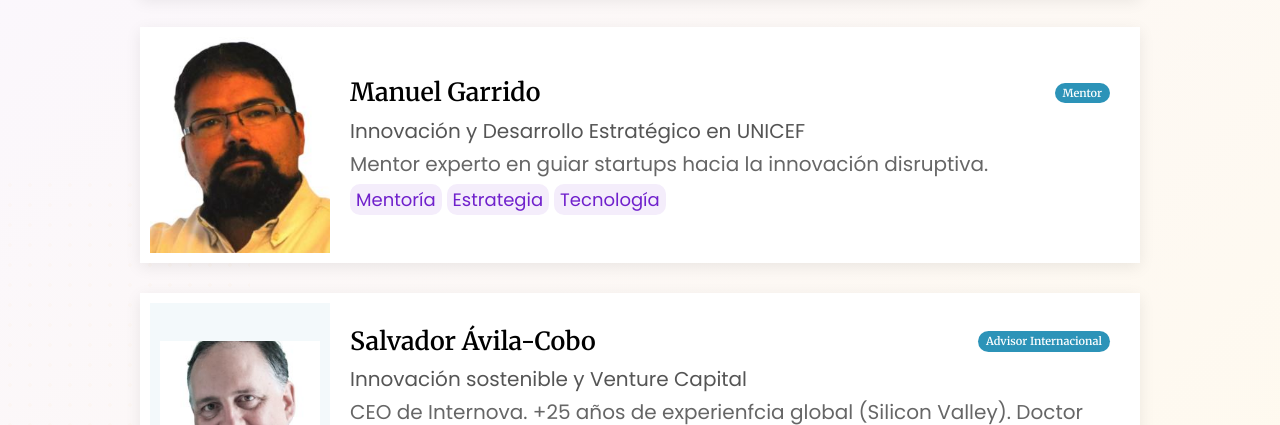
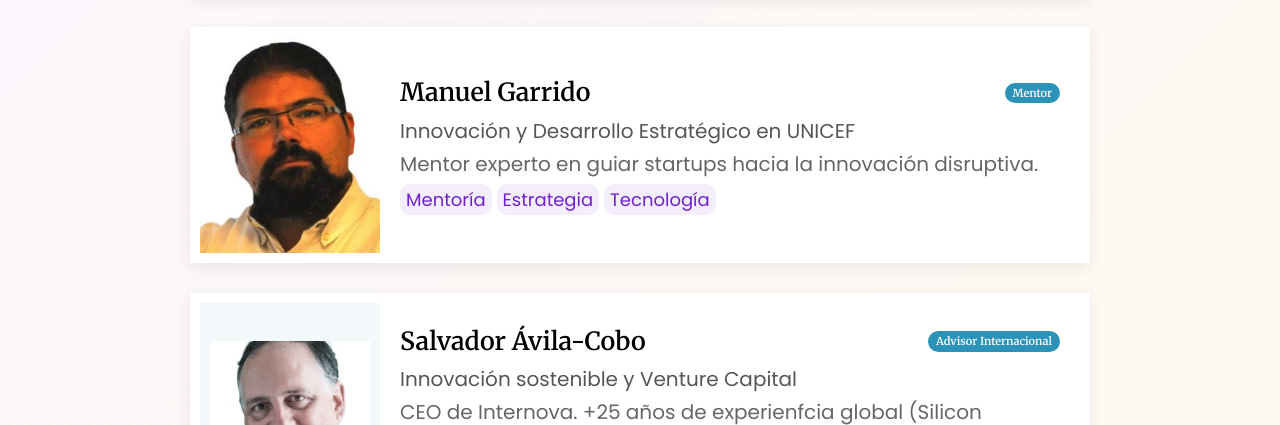
Before and after one commit to Danimartin0612/newslittle-deck, a plain HTML site: page slide17.html in a window 1280 px wide. Shown: the part 375-800 px from the top of the page. Drawn offline with nearby package versions, Linux system fonts and the light colour scheme.

```diff
--- a/slide17.html
+++ b/slide17.html
@@ -82,8 +82,8 @@
   background: #fff;
   box-shadow: 0 4px 15px rgba(0,0,0,0.08);
   overflow: hidden;
-  width: 100%;
-  max-width: 1000px; /* Aumentado de 800px a 1000px */
+  width: 90%;
+  max-width: 900px; /* Aumentado de 800px a 1000px */
   transition: 0.3s ease;
   padding: 10px; /* Más espacio interno */
 }
```
